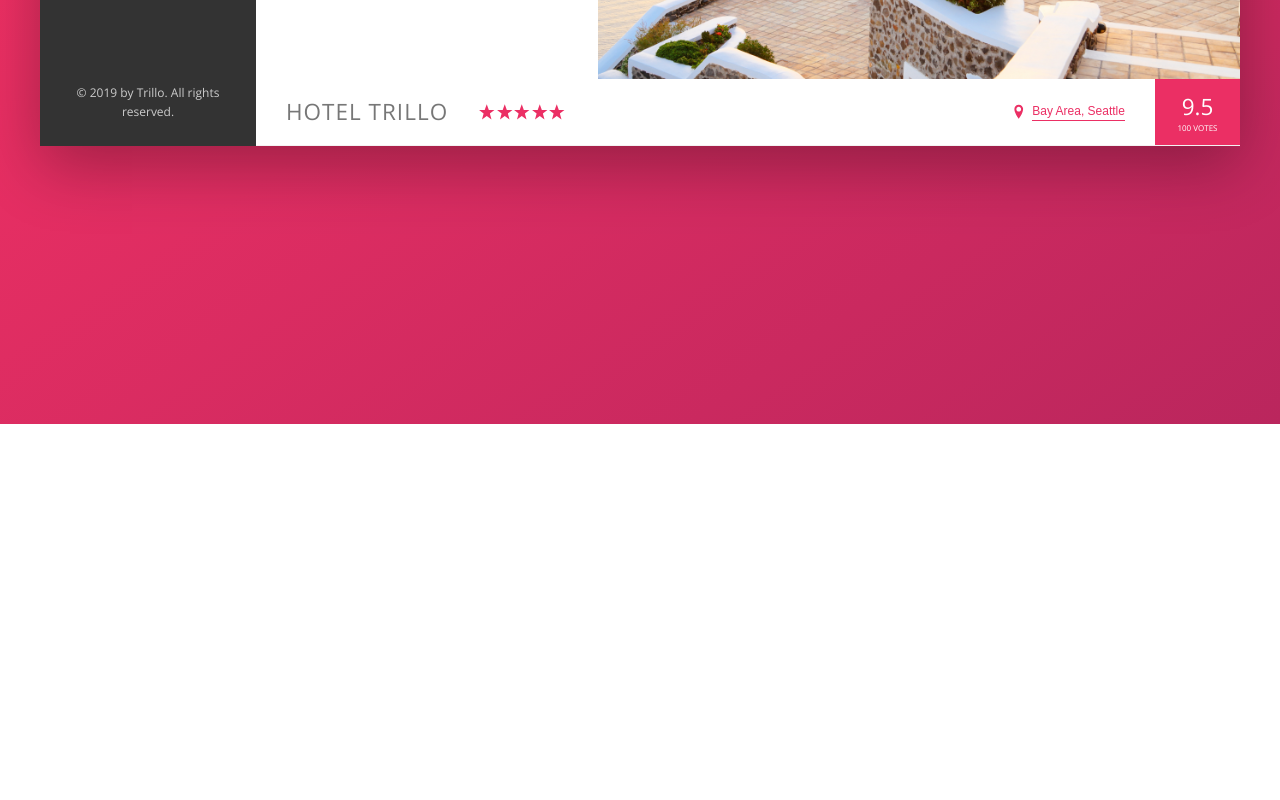
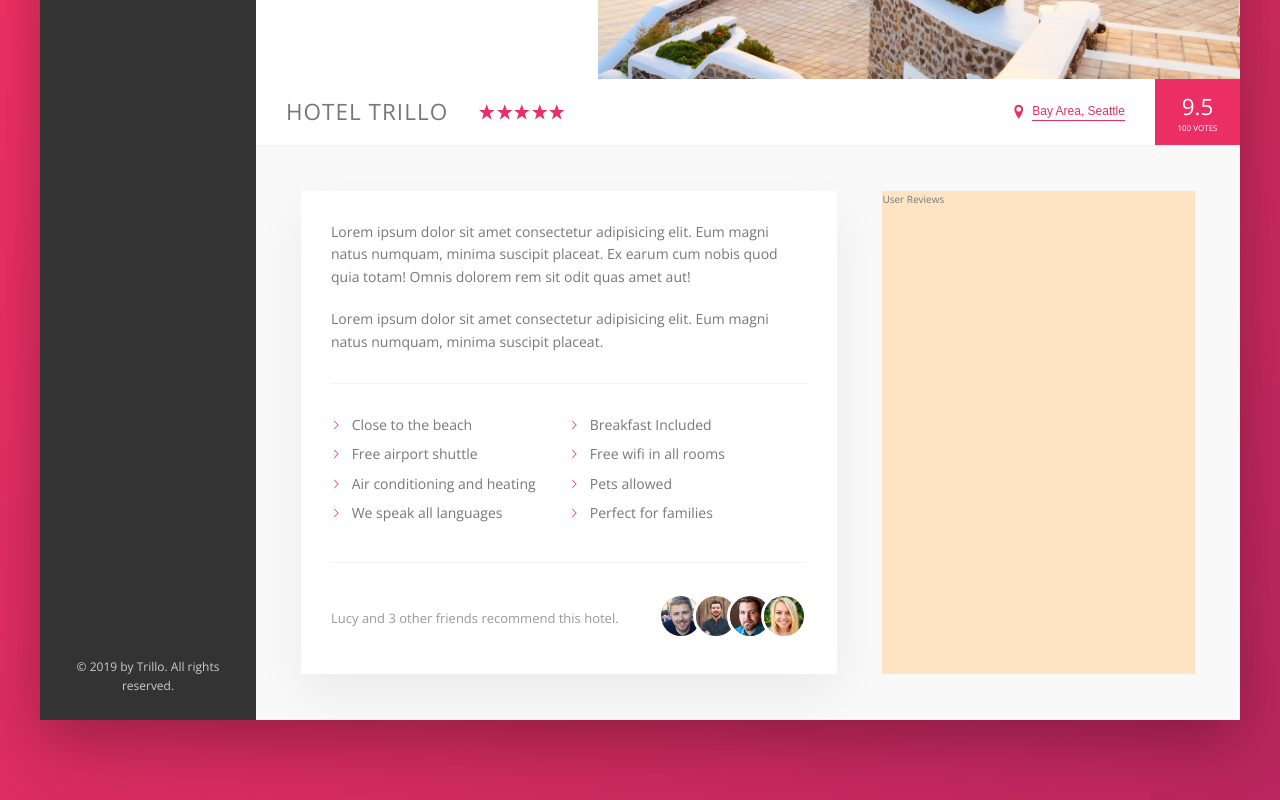
Before and after one commit to skmuddamsetty/css-projects, a website: page Trillo/index.html in a window 1280 px wide. Shown: the part 456-1256 px from the top of the page. Before the commit the page ends 880 px from the top, so only its background shows below. Drawn offline with nearby package versions, Linux system fonts and the light colour scheme.

Commit message:
styled description section of the hotel

```diff
--- a/Trillo/index.html
+++ b/Trillo/index.html
@@ -138,6 +138,75 @@
               <div class="overview__rating-count">100 Votes</div>
             </div>
           </div>
+          <div class="detail">
+            <div class="description">
+              <p class="paragraph">
+                Lorem ipsum dolor sit amet consectetur adipisicing elit. Eum
+                magni natus numquam, minima suscipit placeat. Ex earum cum nobis
+                quod quia totam! Omnis dolorem rem sit odit quas amet aut!
+              </p>
+              <p class="paragraph">
+                Lorem ipsum dolor sit amet consectetur adipisicing elit. Eum
+                magni natus numquam, minima suscipit placeat.
+              </p>
+              <ul class="list">
+                <li class="list__item">
+                  Close to the beach
+                </li>
+                <li class="list__item">
+                  Breakfast Included
+                </li>
+                <li class="list__item">
+                  Free airport shuttle
+                </li>
+                <li class="list__item">
+                  Free wifi in all rooms
+                </li>
+                <li class="list__item">
+                  Air conditioning and heating
+                </li>
+                <li class="list__item">
+                  Pets allowed
+                </li>
+                <li class="list__item">
+                  We speak all languages
+                </li>
+                <li class="list__item">
+                  Perfect for families
+                </li>
+              </ul>
+              <div class="recommend">
+                <p class="recommend__count">
+                  Lucy and 3 other friends recommend this hotel.
+                </p>
+                <p class="recommend__friends">
+                  <img
+                    src="img/user-3.jpg"
+                    alt="Friend 1"
+                    class="recommend__photo"
+                  />
+                  <img
+                    src="img/user-4.jpg"
+                    alt="Friend 2"
+                    class="recommend__photo"
+                  />
+                  <img
+                    src="img/user-5.jpg"
+                    alt="Friend 3"
+                    class="recommend__photo"
+                  />
+                  <img
+                    src="img/user-6.jpg"
+                    alt="Friend 4"
+                    class="recommend__photo"
+                  />
+                </p>
+              </div>
+            </div>
+            <div class="user-reviews">
+              User Reviews
+            </div>
+          </div>
         </main>
       </div>
     </div>
--- a/Trillo/sass/_base.scss
+++ b/Trillo/sass/_base.scss
@@ -31,6 +31,8 @@
   --color-grey-dark-3: #999;
 
   --shadow-dark: 0 2rem 6rem rgba(0, 0, 0, 0.3);
+  --shadow-light: 0 2rem 5rem rgba(0, 0, 0, 0.06);
+  --line: 1px solid var(--color-grey-light-2);
 }
 
 * {
--- a/Trillo/sass/_components.scss
+++ b/Trillo/sass/_components.scss
@@ -174,10 +174,10 @@
   }
 }
 
-// OVERVIEW
+// HOTEL OVERVIEW
 .overview {
   display: flex;
-  border-bottom: 1px solid var(--color-grey-light-2);
+  border-bottom: var(--line);
   align-items: center;
   &__heading {
     font-size: 2.25rem;
@@ -261,3 +261,59 @@
     box-shadow: none;
   }
 }
+
+// PARAGRAPH
+.paragraph:not(:last-of-type) {
+  margin-bottom: 2rem;
+}
+// LIST
+.list {
+  list-style: none;
+  margin: 3rem 0;
+  padding: 3rem 0;
+  border-top: var(--line);
+  border-bottom: var(--line);
+  display: flex;
+  flex-wrap: wrap;
+  &__item {
+    flex: 0 0 50%;
+    margin-bottom: 0.7rem;
+  }
+  &__item::before {
+    content: '';
+    display: inline-block;
+    height: 1rem;
+    width: 1rem;
+    margin-right: 0.7rem;
+
+    // background-image: url(../img/chevron-thin-right.svg); // this is the approach for older browsers
+    // background-size: cover;
+
+    // Newer Browsers - masks
+    background-color: var(--color-primary);
+    -webkit-mask-image: url(../img/chevron-thin-right.svg);
+    -webkit-mask-size: cover;
+    mask-image: url(../img/chevron-thin-right.svg);
+    mask-size: cover;
+  }
+}
+// RECOMMEND
+.recommend {
+  font-size: 1.3rem;
+  color: var(--color-grey-dark-3);
+  display: flex;
+  align-items: center;
+  &__count {
+    margin-right: auto;
+  }
+  &__photo {
+    box-sizing: content-box;
+    height: 4rem;
+    width: 4rem;
+    border-radius: 50%;
+    border: 3px solid #fff;
+    &:not(:last-child) {
+      margin-right: -1.5rem;
+    }
+  }
+}
--- a/Trillo/sass/_layout.scss
+++ b/Trillo/sass/_layout.scss
@@ -32,3 +32,23 @@
   background-color: #fff;
   flex: 1; // it says element can grow as much as it can
 }
+
+.detail {
+  display: flex;
+  padding: 4.5rem;
+  background-color: var(--color-grey-light-1);
+  border-bottom: var(--line);
+}
+
+.description {
+  font-size: 1.4rem;
+  background-color: #fff;
+  flex: 0 0 60%;
+  margin-right: 4.5rem;
+  box-shadow: var(--shadow-light);
+  padding: 3rem;
+}
+.user-reviews {
+  background-color: bisque;
+  flex: 1;
+}
```
Also changed, not shown: Trillo/css/style.css.
